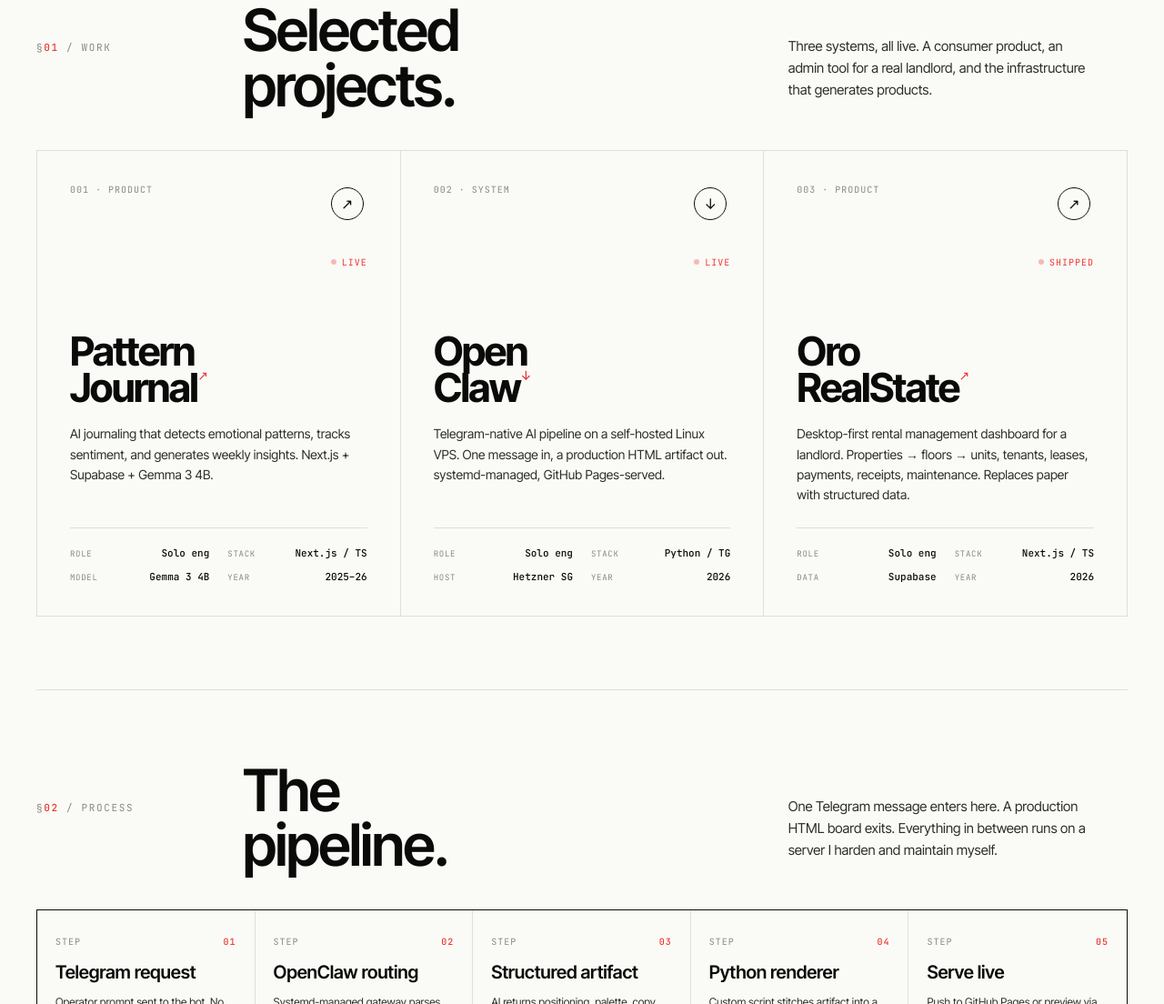
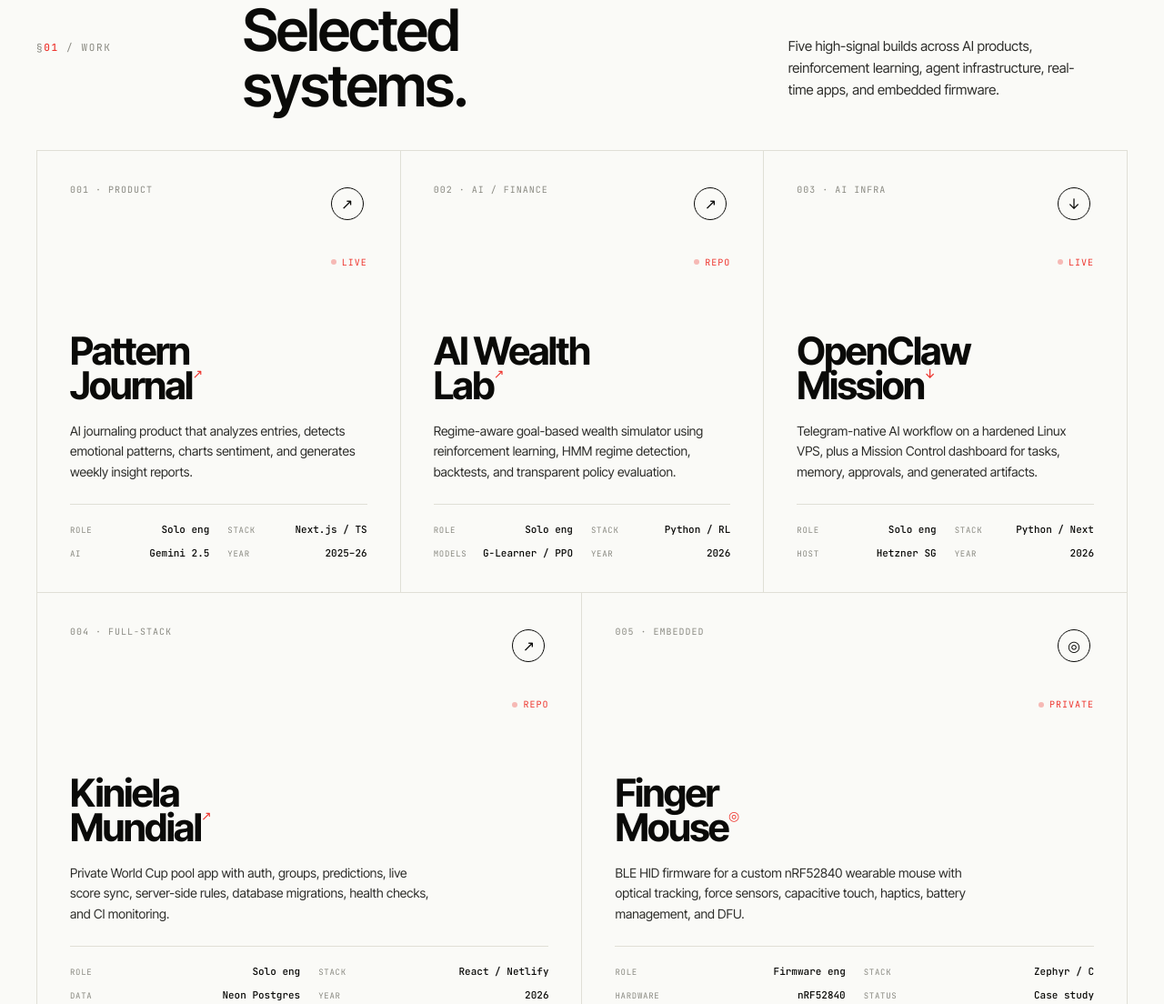
Before and after one commit to Orosergio/Portfolio, a plain HTML site: page index.html in a window 1280 px wide. Shown: the part 970-2074 px from the top of the page at 91% size. Drawn offline with nearby package versions, Linux system fonts and the light colour scheme.

Commit message:
Updating projects

```diff
--- a/index.html
+++ b/index.html
@@ -92,13 +92,15 @@ body{overflow-x:hidden}
 .sh-desc{font-size:15px;color:var(--ink-2);line-height:1.6;max-width:340px}
 
 /* projects */
-.proj-grid{display:grid;grid-template-columns:1fr 1fr 1fr;gap:1px;background:var(--line);border:1px solid var(--line)}
+.proj-grid{display:grid;grid-template-columns:repeat(12,1fr);gap:1px;background:var(--line);border:1px solid var(--line)}
 .proj{background:var(--paper);padding:36px;position:relative;text-decoration:none;color:inherit;transition:background .2s;display:flex;flex-direction:column;min-height:420px}
+.proj{grid-column:span 4}
+.proj.wide{grid-column:span 6}
 .proj:hover{background:var(--paper-2)}
 .proj-meta{display:flex;justify-content:space-between;font-family:var(--mono);font-size:10px;color:var(--mute);letter-spacing:.1em;text-transform:uppercase;margin-bottom:32px}
 .proj-meta .live{color:var(--acc);display:flex;align-items:center;gap:6px}
 .proj-meta .live::before{content:'';width:6px;height:6px;background:var(--acc);border-radius:50%;animation:blink 1.4s ease-in-out infinite}
-.proj-title{font-size:44px;font-weight:700;letter-spacing:-.04em;line-height:.9;margin-bottom:20px}
+.proj-title{font-size:clamp(34px,3.3vw,44px);font-weight:700;letter-spacing:-.04em;line-height:.9;margin-bottom:20px}
 .proj-title .sup{font-size:14px;vertical-align:top;color:var(--acc);font-weight:500;letter-spacing:0}
 .proj-desc{font-size:14px;line-height:1.6;color:var(--ink-2);margin-bottom:24px;max-width:400px}
 .proj-specs{margin-top:auto;display:grid;grid-template-columns:1fr 1fr;gap:12px 20px;font-family:var(--mono);font-size:11px;padding-top:20px;border-top:1px solid var(--line)}
@@ -171,11 +173,12 @@ iframe{width:100%;height:680px;border:none;display:block}
 /* reveal */
 .r{opacity:0;transform:translateY(16px);transition:opacity .8s cubic-bezier(.16,1,.3,1),transform .8s cubic-bezier(.16,1,.3,1)}
 .r.in{opacity:1;transform:none}
-.d1{transition-delay:.06s}.d2{transition-delay:.14s}.d3{transition-delay:.22s}.d4{transition-delay:.30s}
+.d1{transition-delay:.06s}.d2{transition-delay:.14s}.d3{transition-delay:.22s}.d4{transition-delay:.30s}.d5{transition-delay:.38s}
 
 @media(max-width:1020px){
   .hero,.sh,.nav,.live-head{grid-template-columns:1fr;gap:24px}
   .proj-grid,.pipe-grid,.footer-grid,.live-foot{grid-template-columns:1fr}
+  .proj,.proj.wide{grid-column:1}
   .pipe-cell,.footer-grid div,.live-foot div{border-right:none;border-bottom:1px solid var(--line)}
 }
 </style>
@@ -201,7 +204,7 @@ iframe{width:100%;height:680px;border:none;display:block}
   <div class="nav-cta">
     <a href="#work">Work</a>
     <a href="#process">Process</a>
-    <a href="/cdn-cgi/l/email-protection#157a677a667067727c7a7a557278747c793b767a78">Contact</a>
+    <a href="mailto:orosergioo@gmail.com">Contact</a>
   </div>
 </nav>
 
@@ -224,7 +227,7 @@ iframe{width:100%;height:680px;border:none;display:block}
     </p>
     <div class="hero-specs r d4">
       <div class="spec"><div class="spec-k">Focus</div><div class="spec-v">AI <b>/</b> Infra</div></div>
-      <div class="spec"><div class="spec-k">Shipped</div><div class="spec-v">2 <b>/</b> live systems</div></div>
+      <div class="spec"><div class="spec-k">Selected</div><div class="spec-v">5 <b>/</b> systems</div></div>
       <div class="spec"><div class="spec-k">Server</div><div class="spec-v">Hetzner <b>/</b> SG</div></div>
       <div class="spec"><div class="spec-k">Available</div><div class="spec-v">Summer <b>'26</b></div></div>
     </div>
@@ -244,47 +247,71 @@ iframe{width:100%;height:680px;border:none;display:block}
 <section class="section" id="work">
   <div class="sh">
     <div class="sh-num">§<b>01</b> / Work</div>
-    <div class="sh-title">Selected<br/>projects.</div>
-    <div class="sh-desc">Three systems, all live. A consumer product, an admin tool for a real landlord, and the infrastructure that generates products.</div>
+    <div class="sh-title">Selected<br/>systems.</div>
+    <div class="sh-desc">Five high-signal builds across AI products, reinforcement learning, agent infrastructure, real-time apps, and embedded firmware.</div>
   </div>
 
   <div class="proj-grid">
-    <a class="proj r d1" href="https://pattern-journal.vercel.app" target="_blank">
+    <a class="proj r d1" href="https://pattern-journal.vercel.app" target="_blank" rel="noopener noreferrer">
       <div class="proj-meta"><span>001 · PRODUCT</span><span class="live">LIVE</span></div>
       <div class="proj-title">Pattern<br/>Journal<span class="sup">↗</span></div>
-      <div class="proj-desc">AI journaling that detects emotional patterns, tracks sentiment, and generates weekly insights. Next.js + Supabase + Gemma 3 4B.</div>
+      <div class="proj-desc">AI journaling product that analyzes entries, detects emotional patterns, charts sentiment, and generates weekly insight reports.</div>
       <div class="proj-specs">
         <div><span>Role</span><span>Solo eng</span></div>
         <div><span>Stack</span><span>Next.js / TS</span></div>
-        <div><span>Model</span><span>Gemma 3 4B</span></div>
+        <div><span>AI</span><span>Gemini 2.5</span></div>
         <div><span>Year</span><span>2025–26</span></div>
       </div>
       <div class="proj-arrow">↗</div>
     </a>
-    <a class="proj r d2" href="#live">
-      <div class="proj-meta"><span>002 · SYSTEM</span><span class="live">LIVE</span></div>
-      <div class="proj-title">Open<br/>Claw<span class="sup">↓</span></div>
-      <div class="proj-desc">Telegram-native AI pipeline on a self-hosted Linux VPS. One message in, a production HTML artifact out. systemd-managed, GitHub Pages-served.</div>
+    <a class="proj r d2" href="https://github.com/Orosergio/RegimeAwareGBWM" target="_blank" rel="noopener noreferrer">
+      <div class="proj-meta"><span>002 · AI / FINANCE</span><span class="live">REPO</span></div>
+      <div class="proj-title">AI Wealth<br/>Lab<span class="sup">↗</span></div>
+      <div class="proj-desc">Regime-aware goal-based wealth simulator using reinforcement learning, HMM regime detection, backtests, and transparent policy evaluation.</div>
       <div class="proj-specs">
         <div><span>Role</span><span>Solo eng</span></div>
-        <div><span>Stack</span><span>Python / TG</span></div>
+        <div><span>Stack</span><span>Python / RL</span></div>
+        <div><span>Models</span><span>G-Learner / PPO</span></div>
+        <div><span>Year</span><span>2026</span></div>
+      </div>
+      <div class="proj-arrow">↗</div>
+    </a>
+    <a class="proj r d3" href="#live">
+      <div class="proj-meta"><span>003 · AI INFRA</span><span class="live">LIVE</span></div>
+      <div class="proj-title">OpenClaw<br/>Mission<span class="sup">↓</span></div>
+      <div class="proj-desc">Telegram-native AI workflow on a hardened Linux VPS, plus a Mission Control dashboard for tasks, memory, approvals, and generated artifacts.</div>
+      <div class="proj-specs">
+        <div><span>Role</span><span>Solo eng</span></div>
+        <div><span>Stack</span><span>Python / Next</span></div>
         <div><span>Host</span><span>Hetzner SG</span></div>
         <div><span>Year</span><span>2026</span></div>
       </div>
       <div class="proj-arrow">↓</div>
     </a>
-    <a class="proj r d3" href="https://oro-real-state.vercel.app/" target="_blank">
-      <div class="proj-meta"><span>003 · PRODUCT</span><span class="live">SHIPPED</span></div>
-      <div class="proj-title">Oro<br/>RealState<span class="sup">↗</span></div>
-      <div class="proj-desc">Desktop-first rental management dashboard for a landlord. Properties → floors → units, tenants, leases, payments, receipts, maintenance. Replaces paper with structured data.</div>
+    <a class="proj wide r d4" href="https://github.com/Orosergio/KinielaFulbrings" target="_blank" rel="noopener noreferrer">
+      <div class="proj-meta"><span>004 · FULL-STACK</span><span class="live">REPO</span></div>
+      <div class="proj-title">Kiniela<br/>Mundial<span class="sup">↗</span></div>
+      <div class="proj-desc">Private World Cup pool app with auth, groups, predictions, live score sync, server-side rules, database migrations, health checks, and CI monitoring.</div>
       <div class="proj-specs">
         <div><span>Role</span><span>Solo eng</span></div>
-        <div><span>Stack</span><span>Next.js / TS</span></div>
-        <div><span>Data</span><span>Supabase</span></div>
+        <div><span>Stack</span><span>React / Netlify</span></div>
+        <div><span>Data</span><span>Neon Postgres</span></div>
         <div><span>Year</span><span>2026</span></div>
       </div>
       <div class="proj-arrow">↗</div>
     </a>
+    <article class="proj wide r d5">
+      <div class="proj-meta"><span>005 · EMBEDDED</span><span class="live">PRIVATE</span></div>
+      <div class="proj-title">Finger<br/>Mouse<span class="sup">◎</span></div>
+      <div class="proj-desc">BLE HID firmware for a custom nRF52840 wearable mouse with optical tracking, force sensors, capacitive touch, haptics, battery management, and DFU.</div>
+      <div class="proj-specs">
+        <div><span>Role</span><span>Firmware eng</span></div>
+        <div><span>Stack</span><span>Zephyr / C</span></div>
+        <div><span>Hardware</span><span>nRF52840</span></div>
+        <div><span>Status</span><span>Case study</span></div>
+      </div>
+      <div class="proj-arrow">◎</div>
+    </article>
   </div>
 </section>
 
@@ -376,15 +403,15 @@ iframe{width:100%;height:680px;border:none;display:block}
     <div class="footer-grid">
       <div>
         <div class="k">Email</div>
-        <div class="v"><a href="/cdn-cgi/l/email-protection#8ae5f8e5f9eff8ede3e5e5caede7ebe3e6a4e9e5e7"><span class="__cf_email__" data-cfemail="b8d7cad7cbddcadfd1d7d7f8dfd5d9d1d496dbd7d5">[email&#160;protected]</span></a></div>
+        <div class="v"><a href="mailto:orosergioo@gmail.com">orosergioo@gmail.com</a></div>
       </div>
       <div>
         <div class="k">GitHub</div>
-        <div class="v"><a href="https://github.com/Orosergio">@Orosergio</a></div>
+        <div class="v"><a href="https://github.com/Orosergio" target="_blank" rel="noopener noreferrer">@Orosergio</a></div>
       </div>
       <div>
         <div class="k">LinkedIn</div>
-        <div class="v"><a href="https://www.linkedin.com/in/orosergioo">/orosergioo</a></div>
+        <div class="v"><a href="https://www.linkedin.com/in/orosergioo" target="_blank" rel="noopener noreferrer">/orosergioo</a></div>
       </div>
       <div>
         <div class="k">Location</div>
@@ -399,7 +426,7 @@ iframe{width:100%;height:680px;border:none;display:block}
   </div>
 </footer>
 
-<script data-cfasync="false" src="/cdn-cgi/scripts/5c5dd728/cloudflare-static/email-decode.min.js" defer></script><script>
+<script>
 const clk=document.getElementById('clk');
 const tick=()=>clk.textContent=new Date().toLocaleTimeString('en-US',{hour12:false,timeZone:'Asia/Taipei'});
 tick();setInterval(tick,1000);
```
Also changed, not shown: README.md.
